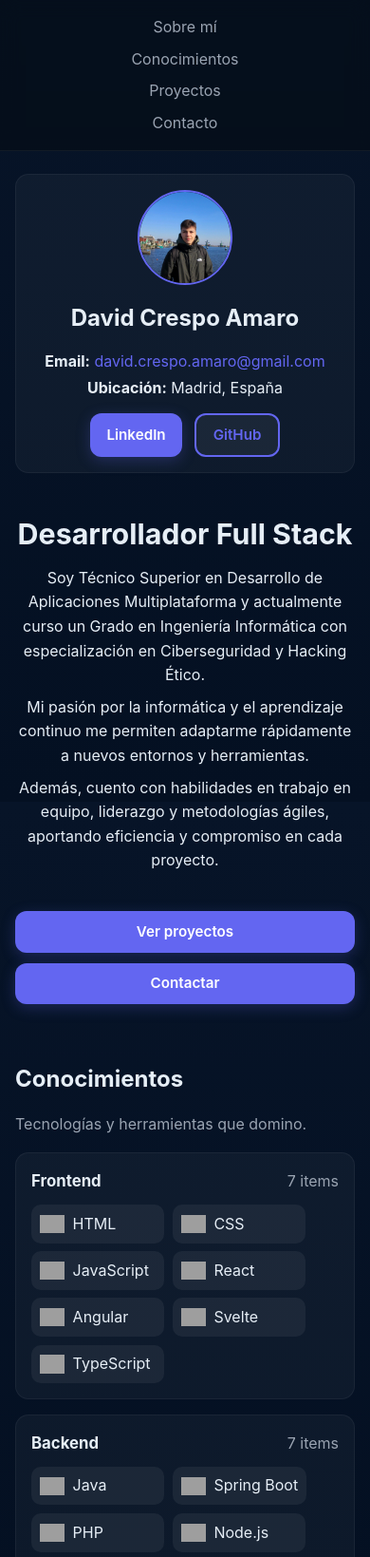
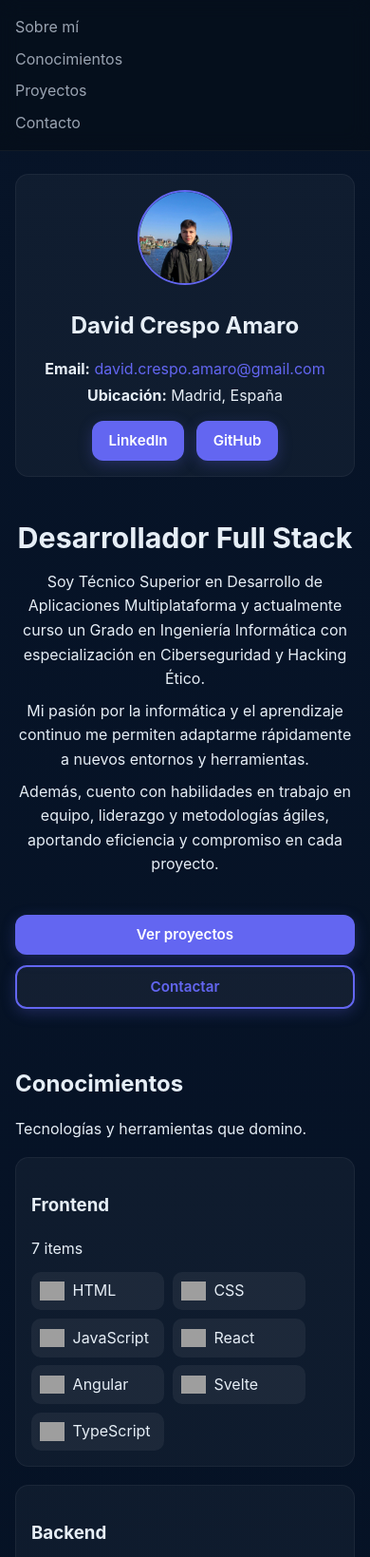
Before and after one commit to Crespoamaro/PortfolioPersonal, a plain HTML site: page index.html in a window 390 px wide. Shown: the top 1639 px of the page at 95% size. Drawn offline with Linux system fonts and the light colour scheme; grey boxes are pictures that could not be loaded.

Commit message:
Mejoras finales

```diff
--- a/css/styles.css
+++ b/css/styles.css
@@ -8,7 +8,6 @@
   --radius: 14px;
   --max-width: 1100px;
   --container-padding: 1.5rem;
-
   font-family: "Inter", system-ui, -apple-system, "Segoe UI", Roboto, Arial;
 }
 
@@ -16,39 +15,31 @@
   box-sizing: border-box;
 }
 
-html, body {
-  height: 100%;
-}
-
 body {
   margin: 0;
-  background: linear-gradient(180deg, #071428 0%, #041022 100%);
+  height: 100%;
   color: #e6eef6;
   line-height: 1.6;
+  background: linear-gradient(180deg, #071428 0%, #041022 100%);
   -webkit-font-smoothing: antialiased;
   scroll-behavior: smooth;
 }
 
-/* ------------------------------
-   LAYOUT GENERAL
---------------------------------*/
 .container {
   max-width: var(--max-width);
   margin: 0 auto;
   padding: 0 var(--container-padding);
 }
 
-/* ------------------------------
-   HEADER
---------------------------------*/
+/* HEADER */
 .site-header {
   position: sticky;
   top: 0;
   z-index: 20;
+  padding: 1rem 0;
   backdrop-filter: blur(10px);
   background: rgba(6, 12, 20, 0.6);
   border-bottom: 1px solid rgba(255,255,255,0.05);
-  padding: 1rem 0;
 }
 
 .header-inner {
@@ -57,11 +48,11 @@
 }
 
 .nav a {
+  margin: 0 1rem;
+  font-size: 0.95rem;
   color: var(--muted);
   text-decoration: none;
-  margin: 0 1rem;
-  font-size: 0.95rem;
-  transition: 0.2s ease;
+  transition: 0.2s;
 }
 
 .nav a:hover {
@@ -69,19 +60,17 @@
   text-shadow: 0 0 8px rgba(99, 102, 241, 0.4);
 }
 
-/* ------------------------------
-   PERFIL INICIAL
---------------------------------*/
+/* PERFIL */
 .perfil-card {
   display: flex;
+  flex-wrap: wrap;
   align-items: center;
   gap: 1.5rem;
+  padding: 1.2rem 1.8rem;
+  margin-bottom: 1rem;
+  border-radius: var(--radius);
   background: var(--glass);
-  padding: 1.2rem 1.8rem;
-  border-radius: var(--radius);
   border: 1px solid rgba(255,255,255,0.05);
-  margin-bottom: 1rem;
-  flex-wrap: wrap;
 }
 
 .perfil-img {
@@ -104,7 +93,7 @@
 .perfil-info a {
   color: var(--accent);
   text-decoration: none;
-  transition: 0.2s ease;
+  transition: 0.2s;
 }
 
 .perfil-info a:hover {
@@ -115,26 +104,26 @@
 .perfil-buttons {
   margin-top: 0.8rem;
   display: flex;
+  flex-wrap: wrap;
   gap: 0.8rem;
-  flex-wrap: wrap;
 }
 
-/* ------------------------------
-   BOTONES
---------------------------------*/
+/* BOTONES */
 .btn, .btn-outline {
   display: inline-flex;
   align-items: center;
   justify-content: center;
+  padding: 0.55rem 1.1rem;
+  font-size: 0.95rem;
   font-weight: 600;
+  border-radius: 12px;
+  cursor: pointer;
+  border: none;
+  transition: 0.3s ease;
   text-decoration: none;
-  cursor: pointer;
-  border-radius: 12px;
-  padding: 0.6rem 1.2rem;
-  font-size: 0.95rem;
-  transition: all 0.3s ease;
-  overflow: hidden;
-  border: none;
+}
+
+.btn {
   background: var(--accent);
   color: #fff;
   box-shadow: 0 4px 15px rgba(99, 102, 241, 0.25);
@@ -142,40 +131,30 @@
 
 .btn:hover {
   background: var(--accent-hover);
+  transform: translateY(-2px);
   box-shadow: 0 6px 20px rgba(99, 102, 241, 0.35);
-  transform: translateY(-2px);
 }
 
-.perfil-buttons .btn-outline {
+.btn-outline {
   background: rgba(255,255,255,0.05);
+  color: var(--accent);
   border: 2px solid var(--accent);
-  color: var(--accent);
-  box-shadow: inset 0 0 0 rgba(0,0,0,0);
-  transition: all 0.3s ease;
 }
 
-.perfil-buttons .btn-outline:hover {
+.btn-outline:hover {
   background: var(--accent);
   color: #fff;
+  transform: translateY(-2px);
   box-shadow: 0 4px 12px rgba(99,102,241,0.3);
-  transform: translateY(-2px);
 }
 
-.perfil-buttons .btn,
-.perfil-buttons .btn-outline {
-  font-size: 0.95rem;
-  padding: 0.55rem 1.1rem;
-}
-
-/* ------------------------------
-   HERO (SOBRE MI)
---------------------------------*/
+/* HERO */
 .hero {
   display: flex;
+  align-items: center;
   gap: 2rem;
-  padding: 1rem 0 2rem 0;
+  padding: 1rem 0 2rem;
   margin-top: -1rem;
-  align-items: center;
 }
 
 .hero-content h2 {
@@ -193,21 +172,17 @@
   gap: .7rem;
 }
 
-/* ------------------------------
-   SECCIONES
---------------------------------*/
+/* SECCIONES */
 .section {
-  padding: 1.8rem 0 2.4rem 0;
+  padding: 1.8rem 0 2.4rem;
 }
 
 .section h2 {
+  margin-bottom: .8rem;
   font-size: 1.5rem;
-  margin-bottom: .8rem;
 }
 
-/* ------------------------------
-   SKILLS GRID
---------------------------------*/
+/* SKILLS */
 .skills-grid {
   display: grid;
   grid-template-columns: repeat(auto-fit, minmax(230px, 1fr));
@@ -215,27 +190,16 @@
 }
 
 .skill-card {
-  background: var(--glass);
   padding: 1rem;
   border-radius: var(--radius);
+  background: var(--glass);
   border: 1px solid rgba(255,255,255,0.05);
-  transition: 0.25s ease;
+  transition: 0.25s;
 }
 
 .skill-card:hover {
   background: rgba(255,255,255,0.06);
   transform: translateY(-3px);
-}
-
-.skill-category {
-  display: flex;
-  align-items: center;
-  justify-content: space-between;
-}
-
-.skill-category h3 {
-  font-size: 1.05rem;
-  margin: 0;
 }
 
 .skill-items {
@@ -249,10 +213,10 @@
   display: flex;
   align-items: center;
   gap: .55rem;
+  padding: .45rem .55rem;
+  min-width: 140px;
+  border-radius: 10px;
   background: rgba(255,255,255,0.06);
-  padding: .45rem .55rem;
-  border-radius: 10px;
-  min-width: 140px;
   transition: 0.2s;
 }
 
@@ -266,9 +230,7 @@
   object-fit: contain;
 }
 
-/* ------------------------------
-   PROJECTS
---------------------------------*/
+/* PROJECTS */
 .projects-grid {
   display: grid;
   grid-template-columns: repeat(auto-fit, minmax(270px, 1fr));
@@ -276,11 +238,11 @@
 }
 
 .project-card {
-  background: var(--glass);
   padding: 1rem;
   border-radius: var(--radius);
+  background: var(--glass);
   border: 1px solid rgba(255,255,255,0.05);
-  transition: 0.25s ease;
+  transition: 0.25s;
 }
 
 .project-card:hover {
@@ -288,107 +250,81 @@
   transform: translateY(-4px);
 }
 
-.project-card h4 {
-  margin: .2rem 0 .5rem 0;
-}
-
 .project-meta {
   font-size: 0.9rem;
   color: var(--muted);
 }
 
-/* ------------------------------
-   CONTACT FORM
---------------------------------*/
+/* FORMULARIO CONTACTO */
 .contact-form {
   max-width: 700px;
-  background: var(--glass);
   padding: 1.1rem;
   border-radius: var(--radius);
+  background: var(--glass);
   border: 1px solid rgba(255,255,255,0.05);
 }
 
 .contact-form label {
+  margin-bottom: .7rem;
   display: block;
-  margin-bottom: .7rem;
 }
 
 .contact-form input,
 .contact-form textarea {
   width: 100%;
+  margin-top: .3rem;
   padding: .65rem;
   border-radius: 8px;
   border: 1px solid rgba(255,255,255,0.08);
   background: rgba(255,255,255,0.03);
   color: inherit;
-  margin-top: .3rem;
   transition: 0.25s;
 }
 
 .contact-form input:focus,
 .contact-form textarea:focus {
   border-color: var(--accent);
+  background: rgba(255,255,255,0.08);
   outline: none;
-  background: rgba(255,255,255,0.08);
 }
 
 .form-actions {
+  margin-top: .7rem;
   display: flex;
   gap: .7rem;
-  margin-top: .7rem;
 }
 
-/* ------------------------------
-   FOOTER
---------------------------------*/
+/* FOOTER */
 .site-footer {
+  margin-top: 2.5rem;
+  padding: 1rem 0;
+  text-align: center;
   border-top: 1px solid rgba(255,255,255,0.05);
-  padding: 1rem 0;
-  margin-top: 2.5rem;
-  text-align: center;
-}
-
-.site-footer .container {
-  display: block;
 }
 
 .footer-links {
   display: none;
 }
 
-/* ------------------------------
-   TEXT MUTED
---------------------------------*/
-.muted {
-  color: var(--muted);
-}
-
-.feedback {
-  margin-top: .6rem;
-  color: #7cf57c;
-}
-
-/* ------------------------------
-   BOTÓN VOLVER ARRIBA
---------------------------------*/
+/* BOTÓN ARRIBA */
 #top-button {
   position: fixed;
   bottom: 25px;
   right: 25px;
-  background: var(--accent);
+  width: 50px;
+  height: 50px;
+  font-size: 1.5rem;
   color: #fff;
+  cursor: pointer;
+  opacity: 0;
+  pointer-events: none;
   border: none;
   border-radius: 50%;
-  width: 50px;
-  height: 50px;
-  cursor: pointer;
-  font-size: 1.5rem;
+  background: var(--accent);
   display: flex;
   align-items: center;
   justify-content: center;
-  opacity: 0;
-  pointer-events: none;
-  transition: all 0.3s ease, transform 0.2s ease;
+  transition: 0.3s, transform 0.2s;
   box-shadow: 0 5px 20px rgba(99,102,241,0.4);
   z-index: 50;
 }
@@ -404,9 +340,7 @@
   box-shadow: 0 8px 25px rgba(99,102,241,0.5);
 }
 
-/* ------------------------------
-   RESPONSIVE
---------------------------------*/
+/* RESPONSIVE */
 @media (max-width: 720px) {
   .container {
     padding: 0 1rem;
@@ -414,15 +348,13 @@
 
   .header-inner {
     flex-direction: column;
-    align-items: center;
     gap: 1rem;
   }
 
   .nav {
     display: flex;
     flex-direction: column;
-    align-items: center;
-    gap: 0.5rem;
+    gap: .5rem;
   }
 
   .nav a {
@@ -432,22 +364,17 @@
 
   .perfil-card {
     flex-direction: column;
-    align-items: center;
     text-align: center;
-    gap: 1rem;
-    padding: 1rem 1rem;
+    padding: 1rem;
   }
 
   .perfil-buttons {
     justify-content: center;
-    flex-wrap: wrap;
-    gap: 0.8rem;
     width: 100%;
   }
 
   .hero {
     flex-direction: column;
-    align-items: center;
     text-align: center;
     padding: 1rem;
   }
@@ -455,25 +382,14 @@
   .hero-cta {
     flex-direction: column;
     width: 100%;
-    gap: 0.7rem;
   }
 
   .hero-cta .btn,
   .hero-cta .btn-outline {
     width: 100%;
-    justify-content: center;
   }
 
   .section {
     padding: 1.5rem 1rem;
   }
-
-  .contact-form {
-    padding: 1rem;
-  }
-
-  .skills-grid,
-  .projects-grid {
-    gap: 1rem;
-  }
 }
--- a/data/conocimientos.json
+++ b/data/conocimientos.json
@@ -31,7 +31,7 @@
       { "nombre": "Android Studio", "logo": "https://cdn.jsdelivr.net/gh/devicons/devicon/icons/androidstudio/androidstudio-original.svg" },
       { "nombre": "Jetpack Compose", "logo": "https://cdn.jsdelivr.net/gh/devicons/devicon/icons/android/android-original.svg" },
       { "nombre": "Zoho CRM", "logo": "https://upload.wikimedia.org/wikipedia/commons/thumb/f/f2/ZOHO.svg/2560px-ZOHO.svg.png" },
-      { "nombre": "Odoo CRM", "logo": "https://cdn.worldvectorlogo.com/logos/odoo.svg" }
+      { "nombre": "Odoo CRM", "logo": "https://directus.alialabs.com/uploads/alialabs/originals/94d4a1d4-3428-447b-ab67-4a3b6637c49a.jpg" }
     ]
   }
 ]
--- a/index.html
+++ b/index.html
@@ -38,7 +38,7 @@
         <p><strong>Ubicación:</strong> Madrid, España</p>
         <div class="perfil-buttons">
           <a class="btn" href="https://www.linkedin.com/in/david-crespo-amaro/" target="_blank" rel="noopener" style="color:white;">LinkedIn</a>
-          <a class="btn btn-outline" href="#contacto">GitHub</a>
+          <a class="btn" href="https://github.com/Crespoamaro" target="_blank" rel="noopener" style="color:white;">GitHub</a>
         </div>
       </div>
     </div>
```
